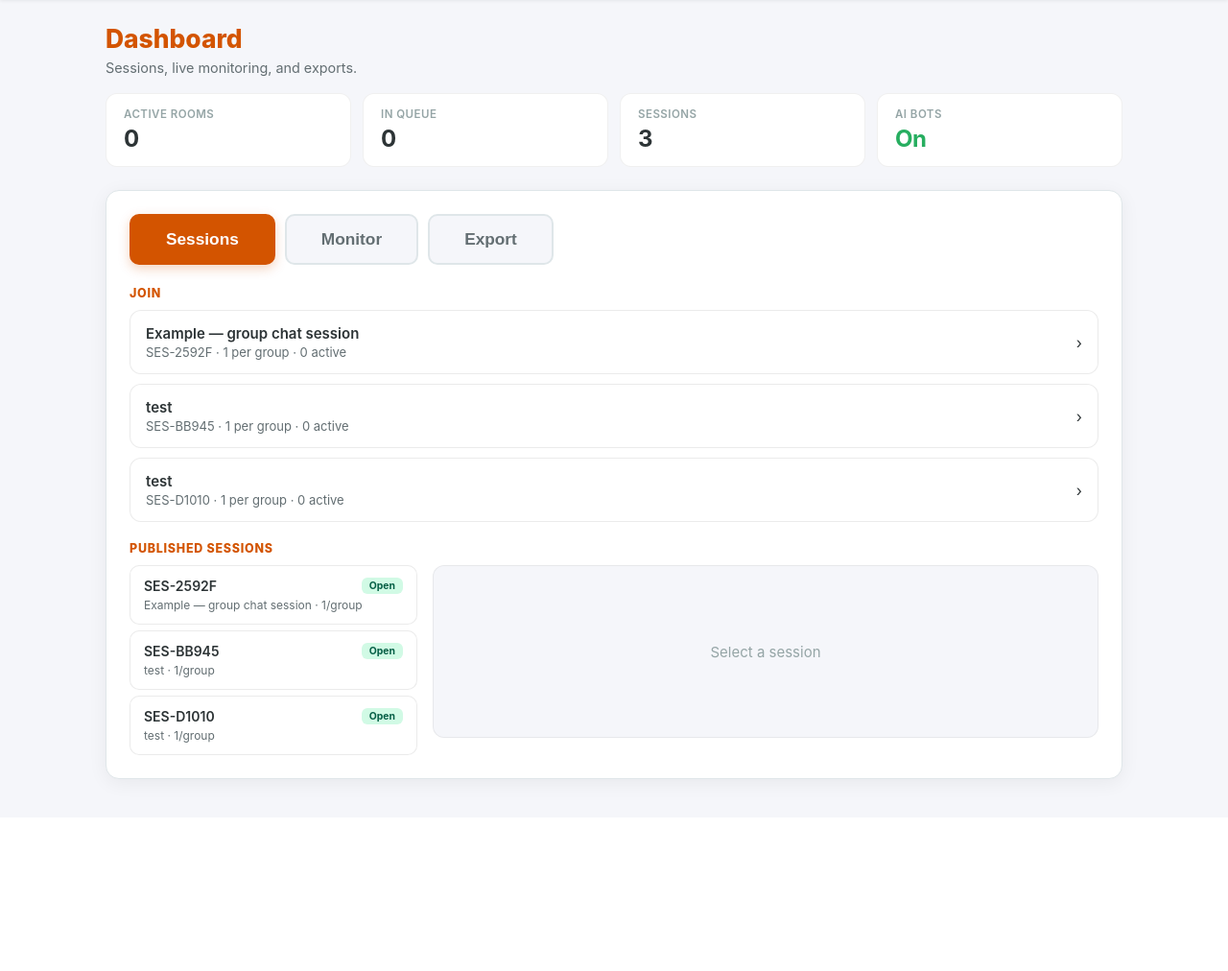
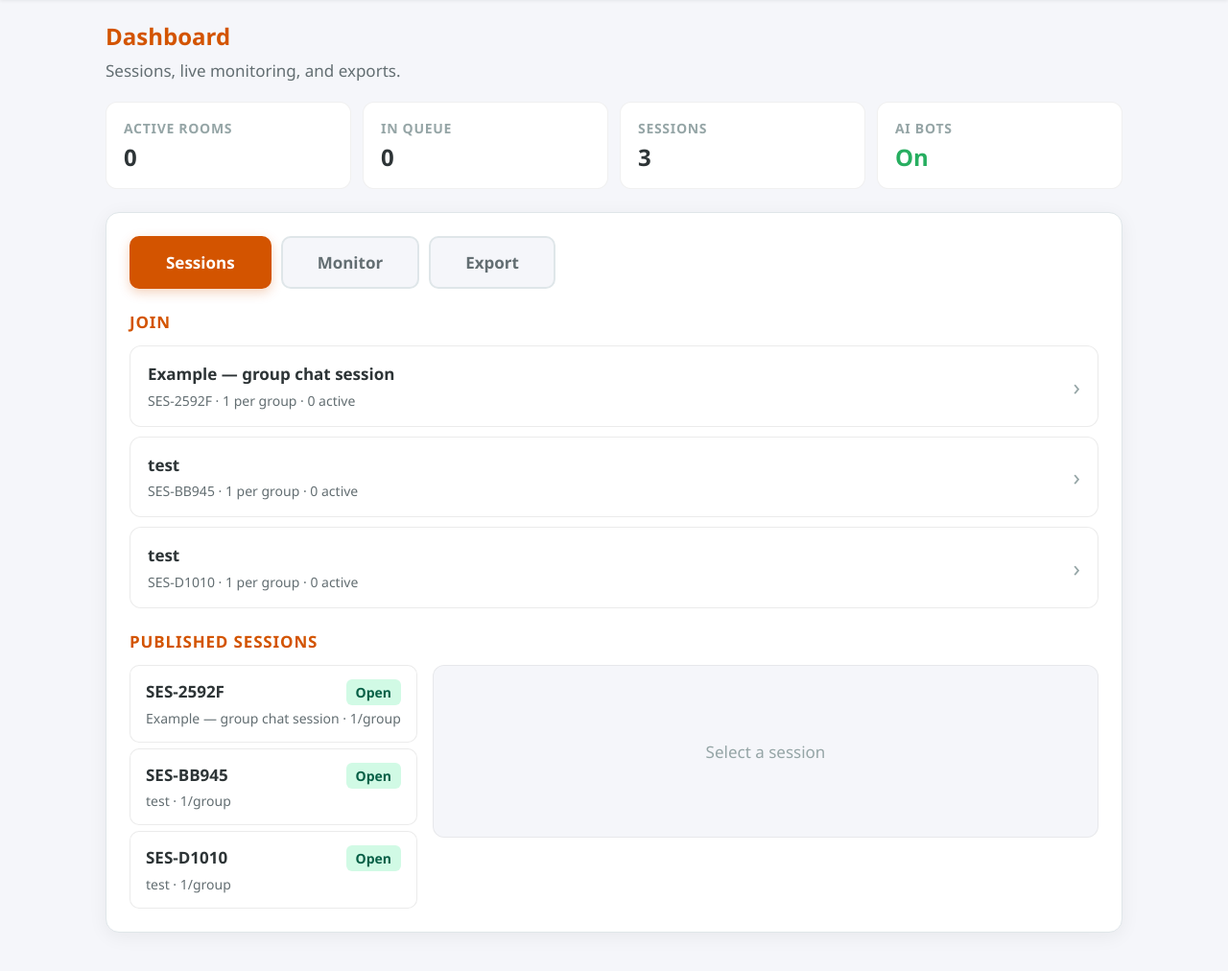
Before and after one commit to akilocorp/group_ai_chat_bot, a FastAPI app: template templates/dashboard.html in a window 1280 px wide. Shown: the part 48-1060 px from the top of the page at 96% size. Before the commit the page ends 872 px from the top, so only its background shows below. Run offline with FastAPI, Linux system fonts and the light colour scheme; the template is opened without the code that fills it, so the values that code supplies are empty.

Commit message:
Unify Dashboard typography with large, medium, and small text tiers.
Apply consistent font sizes across metrics, tabs, sessions, monitor, and export sections.

Co-authored-by: Cursor <cursoragent@cursor.com>

```diff
--- a/templates/dashboard.html
+++ b/templates/dashboard.html
@@ -6,6 +6,30 @@
     <meta name="viewport" content="width=device-width, initial-scale=1.0">
     <link rel="stylesheet" href="/static/theme.css">
     <style>
+        /* Typography: lg / md / sm only */
+        .page-wrap {
+            --fs-lg: 1.5rem;
+            --fs-md: 1.0625rem;
+            --fs-sm: 0.875rem;
+            max-width: 1060px;
+            margin: 0 auto;
+            font-family: 'Segoe UI', system-ui, sans-serif;
+            font-size: var(--fs-md);
+            line-height: 1.5;
+            color: var(--gray-900);
+        }
+        .text-lg { font-size: var(--fs-lg); font-weight: 700; line-height: 1.25; }
+        .text-md { font-size: var(--fs-md); font-weight: 600; line-height: 1.45; }
+        .text-sm { font-size: var(--fs-sm); font-weight: 500; line-height: 1.45; color: var(--gray-700); }
+        .text-muted { color: var(--gray-500); }
+        .label-caps {
+            font-size: var(--fs-sm);
+            font-weight: 700;
+            text-transform: uppercase;
+            letter-spacing: 0.05em;
+            color: var(--gray-500);
+        }
+
         body {
             min-height: 100vh;
             display: flex;
@@ -13,18 +37,19 @@
             padding-top: 48px;
         }
         .main-content { padding: 24px 20px 40px; flex: 1; }
-        .page-wrap { max-width: 1060px; margin: 0 auto; }
 
-        .page-hero { margin-bottom: 18px; }
+        .page-hero { margin-bottom: 20px; }
         .page-hero h1 {
-            font-size: 1.65rem;
+            font-size: var(--fs-lg);
             font-weight: 800;
             color: var(--orange-dark);
+            line-height: 1.2;
         }
         .page-hero .subtitle {
-            font-size: 0.9rem;
+            font-size: var(--fs-md);
+            font-weight: 500;
             color: var(--gray-700);
-            margin-top: 6px;
+            margin-top: 8px;
         }
 
         .metrics {
@@ -35,26 +60,26 @@
         }
         .metric {
             flex: 1;
-            min-width: 100px;
+            min-width: 110px;
             background: var(--white);
             border-radius: 12px;
-            padding: 14px 18px;
+            padding: 16px 18px;
             border: 1px solid rgba(0, 0, 0, 0.06);
         }
         .metric label {
             display: block;
-            font-size: 0.72rem;
-            font-weight: 600;
+            font-size: var(--fs-sm);
+            font-weight: 700;
             text-transform: uppercase;
-            letter-spacing: 0.04em;
+            letter-spacing: 0.05em;
             color: var(--gray-500);
-            margin-bottom: 4px;
+            margin-bottom: 6px;
         }
         .metric span {
-            font-size: 1.5rem;
+            font-size: var(--fs-lg);
             font-weight: 700;
-            letter-spacing: -0.02em;
             color: var(--gray-900);
+            line-height: 1.2;
         }
 
         .card {
@@ -63,14 +88,7 @@
             padding: 24px;
             box-shadow: 0 4px 20px rgba(0,0,0,0.06);
             border: 1px solid var(--gray-300);
-        }
-        .card-title {
-            font-size: 1.1rem;
-            font-weight: 700;
-            color: var(--orange-dark);
-            margin-bottom: 18px;
-            padding-bottom: 10px;
-            border-bottom: 2px solid #f0f2f5;
+            font-size: var(--fs-md);
         }
         .tabs {
             display: flex;
@@ -86,7 +104,8 @@
             cursor: pointer;
             border-radius: 10px;
             font-weight: 700;
-            font-size: 1.08rem;
+            font-size: var(--fs-md);
+            font-family: inherit;
             transition: 0.15s;
         }
         .tab-btn:hover { border-color: #fdba74; color: var(--orange-dark); }
@@ -101,12 +120,12 @@
         @keyframes fadeIn { from { opacity: 0; } to { opacity: 1; } }
 
         .section-title {
-            font-size: 0.78rem;
+            font-size: var(--fs-md);
             font-weight: 800;
             text-transform: uppercase;
-            letter-spacing: 0.06em;
+            letter-spacing: 0.05em;
             color: var(--orange-dark);
-            margin: 20px 0 10px;
+            margin: 22px 0 12px;
         }
         .section-title:first-child { margin-top: 0; }
 
@@ -118,22 +137,24 @@
             background: var(--white);
         }
         .session-header {
-            padding: 14px 16px;
+            padding: 16px 18px;
             display: flex;
             justify-content: space-between;
             align-items: center;
             cursor: pointer;
+            font-size: var(--fs-md);
         }
         .session-header:hover { background: var(--gray-100); }
-        .session-title { font-weight: 600; font-size: 0.9375rem; }
-        .session-meta { font-size: 0.8125rem; color: var(--gray-700); margin-top: 2px; }
-        .session-body { padding: 14px 16px; display: none; border-top: 1px solid rgba(0, 0, 0, 0.06); }
+        .session-header .chevron { font-size: var(--fs-lg); color: var(--gray-500); }
+        .session-title { font-weight: 700; font-size: var(--fs-md); color: var(--gray-900); }
+        .session-meta { font-size: var(--fs-sm); color: var(--gray-700); margin-top: 4px; font-weight: 500; }
+        .session-body { padding: 16px 18px; display: none; border-top: 1px solid rgba(0, 0, 0, 0.06); }
         .group-grid { display: flex; flex-wrap: wrap; gap: 8px; margin-top: 8px; }
         .group-card {
             background: var(--gray-100);
-            padding: 8px 14px;
+            padding: 10px 16px;
             border-radius: 8px;
-            font-size: 0.8125rem;
+            font-size: var(--fs-md);
             font-weight: 600;
             cursor: pointer;
             transition: background 0.15s;
@@ -172,7 +196,7 @@
             overflow-y: auto;
         }
         .session-row {
-            padding: 12px 14px;
+            padding: 14px 16px;
             border: 1px solid rgba(0, 0, 0, 0.08);
             border-radius: 10px;
             cursor: pointer;
@@ -181,13 +205,13 @@
         }
         .session-row:hover { border-color: rgba(230, 126, 34, 0.35); }
         .session-row.active { border-color: var(--orange); background: #fffaf5; }
-        .session-row-id { font-weight: 600; font-size: 0.875rem; }
-        .session-row-meta { font-size: 0.75rem; color: var(--gray-700); margin-top: 4px; }
+        .session-row-id { font-weight: 700; font-size: var(--fs-md); color: var(--gray-900); }
+        .session-row-meta { font-size: var(--fs-sm); color: var(--gray-700); margin-top: 4px; font-weight: 500; }
         .badge-open, .badge-closed {
             float: right;
-            padding: 2px 8px;
+            padding: 3px 10px;
             border-radius: 6px;
-            font-size: 0.65rem;
+            font-size: var(--fs-sm);
             font-weight: 700;
         }
         .badge-open { background: #d1fae5; color: #065f46; }
@@ -205,15 +229,19 @@
             align-items: center;
             justify-content: center;
             color: var(--gray-500);
-            font-size: 0.9375rem;
+            font-size: var(--fs-md);
+            font-weight: 500;
         }
         .detail-header { display: flex; flex-wrap: wrap; justify-content: space-between; gap: 12px; margin-bottom: 16px; }
+        .detail-title { font-size: var(--fs-lg); font-weight: 800; color: var(--gray-900); }
+        .detail-subtitle { font-size: var(--fs-sm); color: var(--gray-700); margin-top: 6px; font-weight: 500; }
         .detail-actions { display: flex; gap: 8px; flex-wrap: wrap; }
         .btn-modify, .btn-action {
-            padding: 8px 16px;
+            padding: 10px 18px;
             border-radius: 8px;
-            font-weight: 600;
-            font-size: 0.8125rem;
+            font-weight: 700;
+            font-size: var(--fs-md);
+            font-family: inherit;
             cursor: pointer;
             border: none;
         }
@@ -405,7 +460,7 @@
 <div id="notification" class="notify"></div>
 
 <div class="main-content">
-    <div class="page-wrap">
+    <div class="page-wrap dashboard">
 
         <div class="page-hero">
             <h1>Dashboard</h1>
@@ -532,14 +587,14 @@ function renderLobbySessions(sessions) {
                     <div class="session-title">${s.name || s.id}</div>
                     <div class="session-meta">${s.id} · ${s.group_size} per group · ${s.groups.length} active</div>
                 </div>
-                <span aria-hidden="true">›</span>
+                <span class="chevron" aria-hidden="true">›</span>
             </div>
             <div class="session-body" id="body-${s.id}">
                 ${s.groups.length ? `
                     <div class="group-grid">${s.groups.map(g => `
                         <div class="group-card" onclick="joinGroup('${s.id}','${g}')">${g}</div>
                     `).join('')}</div>
-                ` : '<p style="color:var(--gray-500);font-size:0.875rem;">No active groups.</p>'}
+                ` : '<p class="text-sm text-muted">No active groups.</p>'}
                 <button type="button" class="btn-text" onclick="goToWait('${s.id}')">Join matching queue</button>
             </div>
         </div>
@@ -584,8 +639,8 @@ async function selectSession(sessionId) {
         panel.innerHTML = `
             <div class="detail-header">
                 <div>
-                    <h3 style="font-size:1.1rem;font-weight:700;">${cfg.session_id}</h3>
-                    <p style="font-size:0.8125rem;color:var(--gray-700);margin-top:4px;">${cfg.name} · ${status}</p>
+                    <h3 class="detail-title">${cfg.session_id}</h3>
+                    <p class="detail-subtitle">${cfg.name} · ${status}</p>
                 </div>
                 <div class="detail-actions">
                     <button type="button" class="btn-modify" id="btnUnlockModify">Edit</button>
@@ -615,7 +670,7 @@ async function selectSession(sessionId) {
                     <div class="form-group"><label>Condition</label><select id="modConditionEnabled" disabled><option value="true">On</option><option value="false">Off</option></select></div>
                     <div class="form-group"><label>Qualtrics</label><select id="modQualtricsIntegration" disabled><option value="false">Off</option><option value="true">On</option></select></div>
                 </div>
-                <div class="form-group"><label>Personas (JSON)</label><textarea id="modBotsJson" rows="5" disabled style="font-family:ui-monospace,monospace;font-size:0.78rem;"></textarea></div>
+                <div class="form-group"><label>Personas (JSON)</label><textarea id="modBotsJson" rows="5" disabled class="mono"></textarea></div>
             </form>
         `;
         fillSessionDetailForm(cfg);
@@ -760,9 +815,9 @@ async function updateData() {
 
         document.getElementById('sidebar-list').innerHTML = allRoomsCache.map(r => `
             <div class="room-item ${selectedRoomId === r.id ? 'active' : ''}" onclick="selectRoom('${r.id}')">
-                <b>${r.id}</b><br><small>${r.message_count} messages</small>
+                <b>${r.id}</b><br><span class="text-sm">${r.message_count} messages</span>
             </div>
-        `).join('') || '<p class="empty-state" style="padding:8px;">No rooms</p>';
+        `).join('') || '<p class="empty-state" style="padding:12px;">No rooms</p>';
 
         if (selectedRoomId) fetchMessages(selectedRoomId);
         if (document.getElementById('sessions-tab').classList.contains('active')) {
@@ -812,14 +867,16 @@ async function deleteRoom(id) {
 function renderExportTab() {
     document.getElementById('export-sessions-list').innerHTML = allSessionsCache.length ? allSessionsCache.map(s => `
         <div class="export-card">
-            <strong>${s.name || s.id}</strong><br><small>${s.id}</small>
+            <strong>${s.name || s.id}</strong>
+            <div class="text-sm">${s.id}</div>
             <a href="/api/export/session/${encodeURIComponent(s.id)}/activity" download class="btn-export">Download CSV</a>
         </div>
     `).join('') : '<p class="empty-state">No sessions</p>';
 
     document.getElementById('export-rooms-list').innerHTML = allRoomsCache.length ? allRoomsCache.map(r => `
         <div class="export-card">
-            <strong>${r.id}</strong><br><small>${r.message_count} messages</small>
+            <strong>${r.id}</strong>
+            <div class="text-sm">${r.message_count} messages</div>
             <a href="/api/export/room/${encodeURIComponent(r.id)}/messages" download class="btn-export">Download CSV</a>
         </div>
     `).join('') : '<p class="empty-state">No rooms yet</p>';
```
Also changed, not shown: other parts of templates/dashboard.html (+63 -33 lines).
